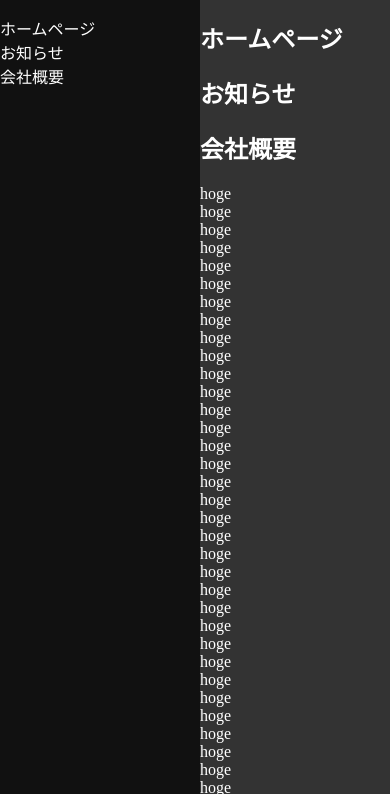
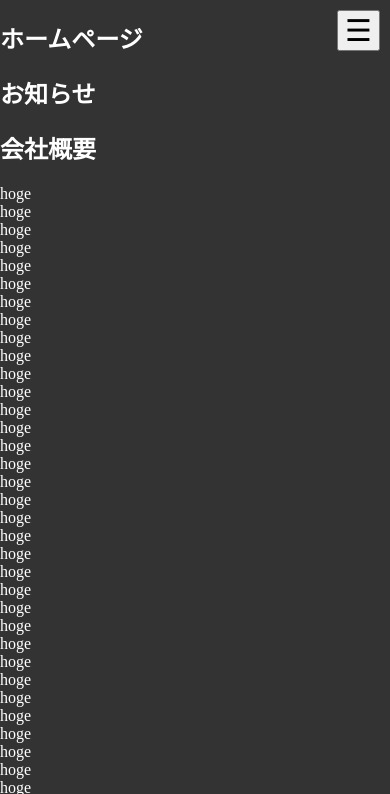
Before and after one commit to edo1z/height-full-sidebar-html-css-sample, a plain HTML site: page index.html in a window 390 px wide. Shown: the top 794 px of the page. Drawn offline with Linux system fonts and the light colour scheme.

Commit message:
スマホ時のメニュー表示切替

```diff
--- a/base.css
+++ b/base.css
@@ -67,3 +67,42 @@ table {
     display: block;
     height: 60px;
 }
+
+/* メニューボタンのスタイル */
+.menu-button {
+    display: none; /* 最初は非表示にする */
+    position: fixed;
+    top: 10px;
+    right: 10px;
+    z-index: 20;
+    font-size: 30px;
+    cursor: pointer;
+}
+
+/* スマホサイズのときのスタイル */
+@media (max-width: 768px) {
+    .sidebar {
+        position: fixed;
+        width: 80%; /* 画面の8割 */
+        height: 100%;
+        right: -80%; /* 右側から出てくるように初期位置を設定 */
+        transition: right 0.3s; /* アニメーションのための設定 */
+    }
+
+    .main-content {
+        width: 100%;
+    }
+
+    .menu-button {
+        display: block; /* メニューボタンを表示する */
+    }
+
+    /* サイドバー表示時のスタイル */
+    .show-sidebar .sidebar {
+        right: 0; /* サイドバーを表示 */
+    }
+
+    .show-sidebar .menu-button {
+        /* ここでメニューボタンのスタイルを変更して「閉じる」を表現する */
+    }
+}
--- a/index.html
+++ b/index.html
@@ -4,9 +4,12 @@
     <meta charset="UTF-8">
     <title>サンプルページ</title>
     <link rel="stylesheet" href="base.css">
+    <script src="script.js" defer></script>
 </head>
 <body>
     <div class="container">
+        <button class="menu-button">☰</button>
+
         <div class="sidebar">
             <ul>
                 <li><a href="#home">ホームページ</a></li>
--- /dev/null
+++ b/script.js
@@ -0,0 +1,8 @@
+document.addEventListener("DOMContentLoaded", (event) => {
+  const menuButton = document.querySelector(".menu-button");
+  const container = document.querySelector(".container");
+
+  menuButton.addEventListener("click", () => {
+    container.classList.toggle("show-sidebar");
+  });
+});
```
